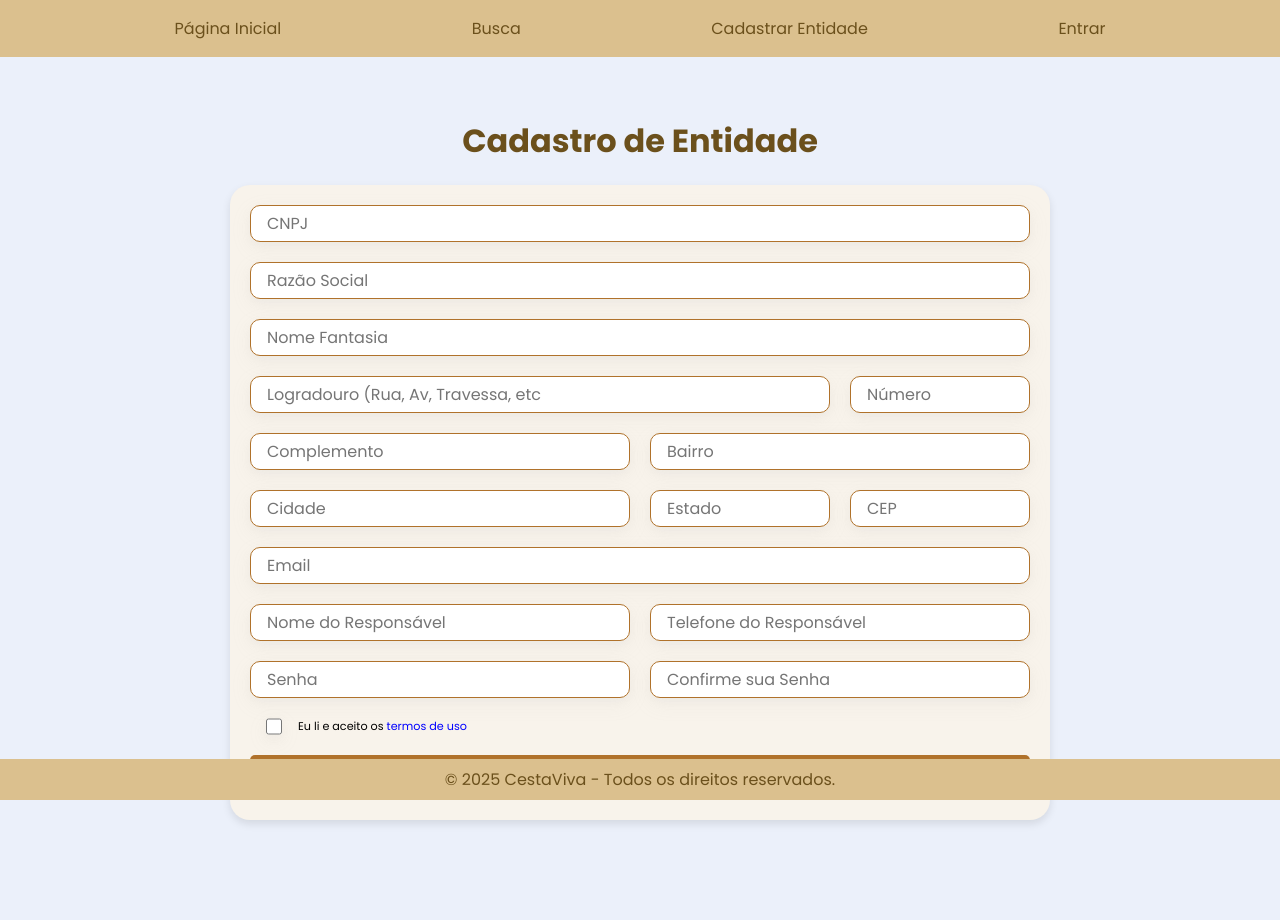
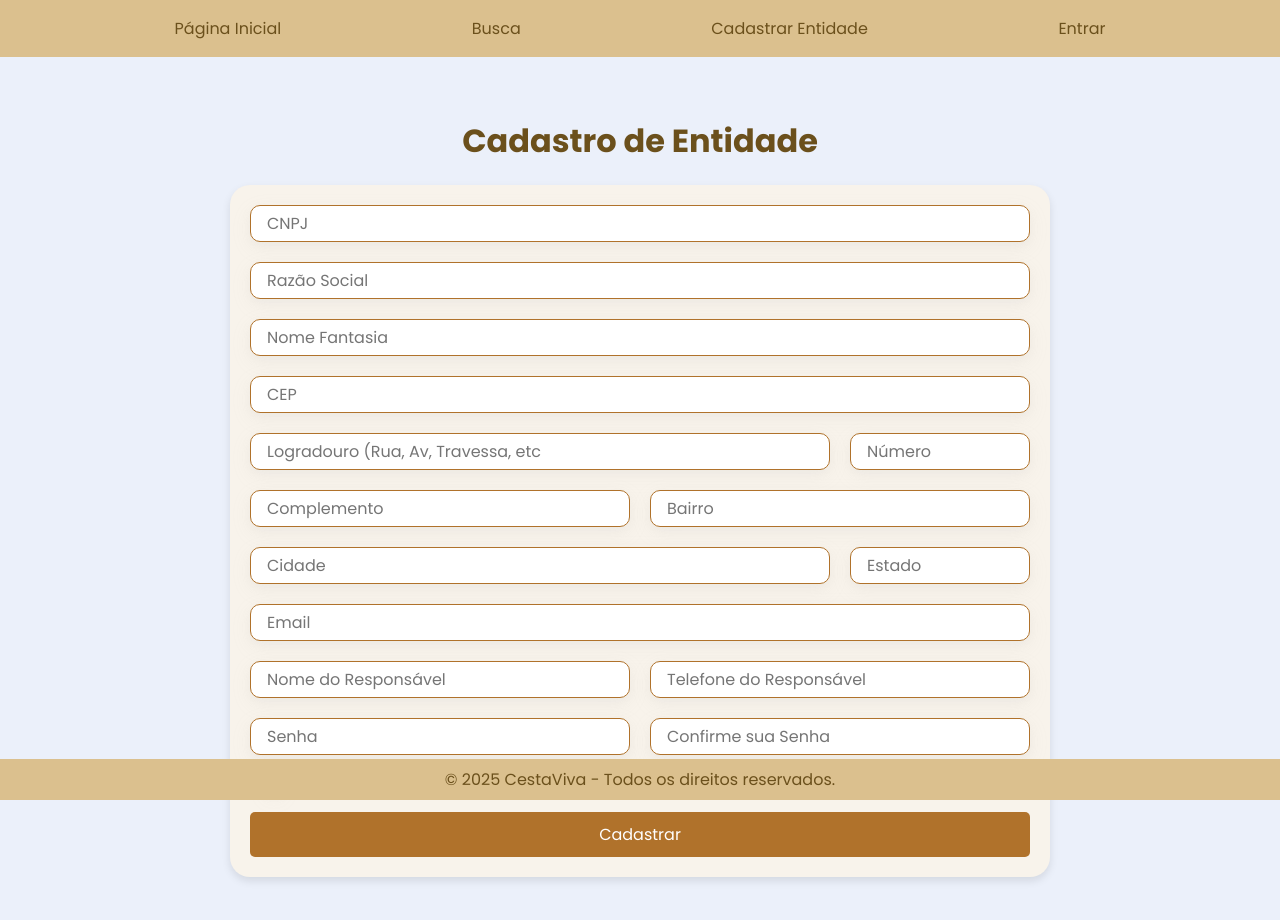
Before and after one commit to Amicuchi/CestaViva, a React (Vite) app: page /cadastro-entidade in a window 1280 px wide. Shown: the top 920 px of the page. Built offline with nearby package versions, Linux system fonts and the light colour scheme; no server answers.

Commit message:
chore(CadastroEntidade): Alteração da posição do campo do CEP via CSS.

```diff
--- a/src/pages/CadastroEntidade/CadastroEntidade.css
+++ b/src/pages/CadastroEntidade/CadastroEntidade.css
@@ -11,9 +11,10 @@
         "cnpj cnpj cnpj cnpj"
         "razaoSocial razaoSocial razaoSocial razaoSocial"
         "nomeFantasia nomeFantasia nomeFantasia nomeFantasia"
+        "enderecoCep enderecoCep enderecoCep enderecoCep"
         "enderecoRua enderecoRua enderecoRua enderecoNum"
         "enderecoComp enderecoComp enderecoBairro enderecoBairro"
-        "enderecoCidade enderecoCidade enderecoEstado enderecoCep"
+        "enderecoCidade enderecoCidade enderecoCidade enderecoEstado"
         "email email email email"
         "responsavel responsavel telefone telefone"
         "senha senha confirmeSenha confirmeSenha"
```
